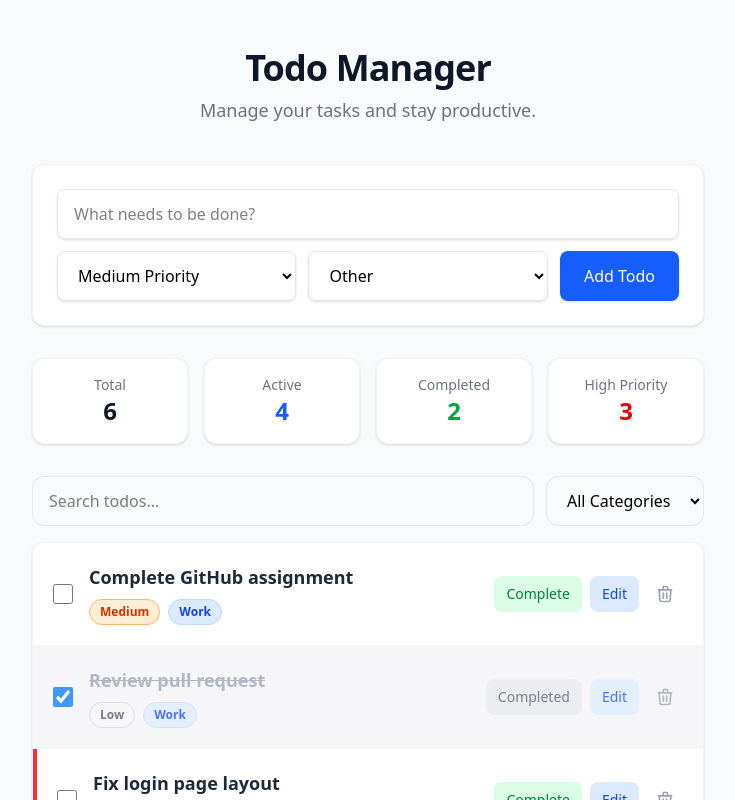
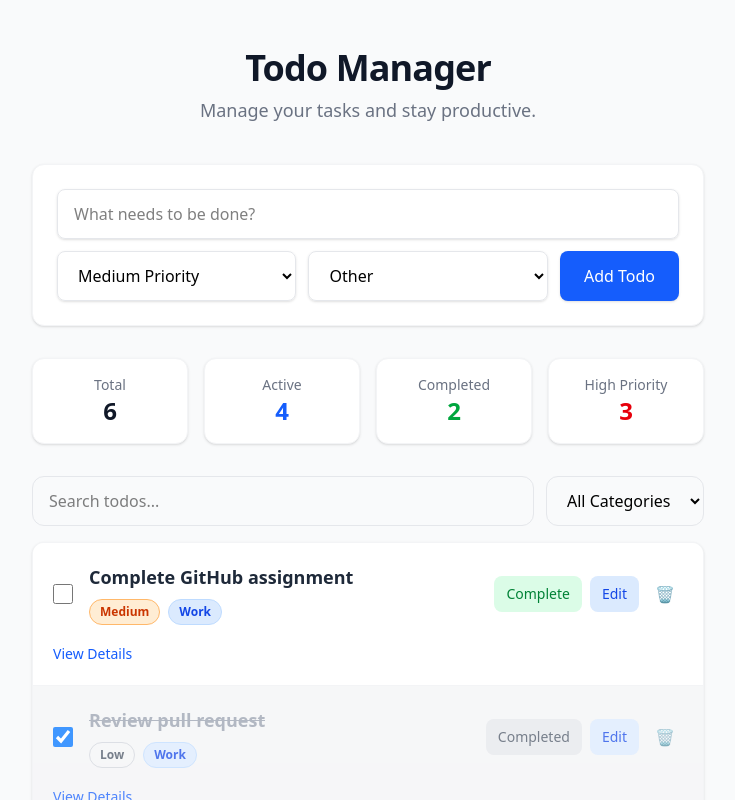
Before and after one commit to barivivek12/todo-app, a React (Vite) app: page / in a window 1280 px wide. Shown: the top 800 px of the page, without its empty margins (272-1007 px from the left). Built offline with nearby package versions, Linux system fonts and the light colour scheme.

Commit message:
Add todo activity history

```diff
--- a/src/App.jsx
+++ b/src/App.jsx
@@ -47,8 +47,37 @@ const initialTodos = [
   },
 ]
 
+const initialActivities = initialTodos.reduce((activities, todo) => {
+  activities[todo.id] = [
+    {
+      id: `${todo.id}-created`,
+      action: 'Todo created',
+      timestamp: new Date().toLocaleString(),
+    },
+  ]
+
+  return activities
+}, {})
+
 function App() {
   const [todos, setTodos] = useState(initialTodos)
+  const [activities, setActivities] = useState(initialActivities)
+
+  const addActivity = (todoId, action) => {
+    const newActivity = {
+      id: Date.now(),
+      action,
+      timestamp: new Date().toLocaleString(),
+    }
+
+    setActivities((currentActivities) => ({
+      ...currentActivities,
+      [todoId]: [
+        ...(currentActivities[todoId] || []),
+        newActivity,
+      ],
+    }))
+  }
 
   const addTodo = (title, priority, category) => {
     const newTodo = {
@@ -59,34 +88,76 @@ function App() {
       category,
     }
 
-    setTodos([newTodo, ...todos])
+    setTodos((currentTodos) => [newTodo, ...currentTodos])
+
+    setActivities((currentActivities) => ({
+      ...currentActivities,
+      [newTodo.id]: [
+        {
+          id: `${newTodo.id}-created`,
+          action: 'Todo created',
+          timestamp: new Date().toLocaleString(),
+        },
+      ],
+    }))
   }
 
   const toggleTodo = (id) => {
-    setTodos(
-      todos.map((todo) =>
-        todo.id === id
-          ? { ...todo, completed: !todo.completed }
-          : todo
+    const todo = todos.find((item) => item.id === id)
+
+    if (!todo) return
+
+    const newCompletedState = !todo.completed
+
+    setTodos((currentTodos) =>
+      currentTodos.map((item) =>
+        item.id === id
+          ? { ...item, completed: newCompletedState }
+          : item
       )
+    )
+
+    if (newCompletedState) {
+      addActivity(id, 'Todo completed')
+    }
+  }
+
+  const deleteTodo = (id) => {
+    addActivity(id, 'Todo deleted')
+
+    setTodos((currentTodos) =>
+      currentTodos.filter((todo) => todo.id !== id)
     )
   }
 
-  const deleteTodo = (id) => {
-    setTodos(todos.filter((todo) => todo.id !== id))
-  }
+  const editTodo = (id, updatedData) => {
+    const oldTodo = todos.find((todo) => todo.id === id)
 
-  const editTodo = (id, updatedData) => {
-    setTodos(
-      todos.map((todo) =>
+    if (!oldTodo) return
+
+    setTodos((currentTodos) =>
+      currentTodos.map((todo) =>
         todo.id === id
           ? { ...todo, ...updatedData }
           : todo
       )
     )
+
+    addActivity(id, 'Todo edited')
+
+    if (
+      oldTodo.priority !== updatedData.priority
+    ) {
+      addActivity(id, 'Priority changed')
+    }
+
+    if (
+      oldTodo.category !== updatedData.category
+    ) {
+      addActivity(id, 'Category changed')
+    }
   }
 
-  // Todo statistics
   const totalTodos = todos.length
 
   const completedTodos = todos.filter(
@@ -142,7 +213,9 @@ function App() {
           </div>
 
           <div className="bg-white rounded-xl shadow-sm border border-gray-100 p-4 text-center">
-            <p className="text-sm text-gray-500">High Priority</p>
+            <p className="text-sm text-gray-500">
+              High Priority
+            </p>
             <p className="text-2xl font-bold text-red-600">
               {highPriorityTodos}
             </p>
@@ -154,6 +227,7 @@ function App() {
           onToggleTodo={toggleTodo}
           onDeleteTodo={deleteTodo}
           onEditTodo={editTodo}
+          activities={activities}
         />
       </div>
     </div>
--- a/src/components/TodoItem.jsx
+++ b/src/components/TodoItem.jsx
@@ -1,7 +1,14 @@
 import { useState } from 'react'
 
-function TodoItem({ todo, onToggle, onDelete, onEdit }) {
+function TodoItem({
+  todo,
+  onToggle,
+  onDelete,
+  onEdit,
+  activities,
+}) {
   const [isEditing, setIsEditing] = useState(false)
+  const [showDetails, setShowDetails] = useState(false)
 
   const [editTitle, setEditTitle] = useState(todo.title)
   const [editPriority, setEditPriority] = useState(
@@ -59,12 +66,9 @@ function TodoItem({ todo, onToggle, onDelete, onEdit }) {
   if (isEditing) {
     return (
       <li
-        className={`p-5 bg-white ${
-          highPriorityIndicator
-        }`}
+        className={`p-5 bg-white ${highPriorityIndicator}`}
       >
         <div className="flex flex-col gap-3">
-          {/* Title */}
           <input
             type="text"
             value={editTitle}
@@ -73,7 +77,6 @@ function TodoItem({ todo, onToggle, onDelete, onEdit }) {
             autoFocus
           />
 
-          {/* Priority and Category */}
           <div className="flex flex-col sm:flex-row gap-3">
             <select
               value={editPriority}
@@ -96,7 +99,6 @@ function TodoItem({ todo, onToggle, onDelete, onEdit }) {
             </select>
           </div>
 
-          {/* Save / Cancel */}
           <div className="flex justify-end gap-2">
             <button
               type="button"
@@ -121,15 +123,14 @@ function TodoItem({ todo, onToggle, onDelete, onEdit }) {
 
   return (
     <li
-      className={`flex items-center justify-between p-5 transition-colors group ${
+      className={`p-5 transition-colors group ${
         todo.completed
           ? 'bg-gray-100 opacity-75'
           : 'bg-white hover:bg-gray-50'
       } ${highPriorityIndicator}`}
     >
-      {/* Todo information */}
+      <div className="flex items-center justify-between">
         <div className="flex items-center flex-1 min-w-0 gap-4">
-        <div className="relative flex items-center justify-center">
           <input
             type="checkbox"
             checked={todo.completed}
@@ -137,11 +138,10 @@ function TodoItem({ todo, onToggle, onDelete, onEdit }) {
             className="w-5 h-5 rounded border-gray-300 text-blue-600 focus:ring-blue-500 cursor-pointer"
             aria-label={`Complete ${todo.title}`}
           />
-        </div>
 
           <div className="flex flex-col gap-2 min-w-0">
             <span
-            className={`text-lg font-semibold truncate transition-all duration-200 ${
+              className={`text-lg font-semibold truncate ${
                 todo.completed
                   ? 'text-gray-400 line-through'
                   : 'text-gray-800'
@@ -170,11 +170,10 @@ function TodoItem({ todo, onToggle, onDelete, onEdit }) {
           </div>
         </div>
 
-      {/* Actions */}
         <div className="flex items-center gap-2 ml-4">
           <button
             onClick={onToggle}
-          className={`px-3 py-2 rounded-lg text-sm font-medium transition-colors ${
+            className={`px-3 py-2 rounded-lg text-sm font-medium ${
               todo.completed
                 ? 'bg-gray-200 text-gray-600 hover:bg-gray-300'
                 : 'bg-green-100 text-green-700 hover:bg-green-200'
@@ -185,7 +184,7 @@ function TodoItem({ todo, onToggle, onDelete, onEdit }) {
 
           <button
             onClick={startEditing}
-          className="px-3 py-2 bg-blue-100 text-blue-700 hover:bg-blue-200 rounded-lg text-sm font-medium transition-colors"
+            className="px-3 py-2 bg-blue-100 text-blue-700 hover:bg-blue-200 rounded-lg text-sm font-medium"
           >
             Edit
           </button>
@@ -195,25 +194,59 @@ function TodoItem({ todo, onToggle, onDelete, onEdit }) {
               e.stopPropagation()
               onDelete()
             }}
-          className="p-2 text-gray-400 hover:text-red-600 hover:bg-red-50 rounded-lg transition-all focus:outline-none focus:ring-2 focus:ring-red-500"
+            className="p-2 text-gray-400 hover:text-red-600 hover:bg-red-50 rounded-lg"
             aria-label="Delete todo"
             title="Delete"
           >
-          <svg
-            xmlns="http://www.w3.org/2000/svg"
-            className="h-5 w-5"
-            fill="none"
-            viewBox="0 0 24 24"
-            stroke="currentColor"
+            🗑️
+          </button>
+        </div>
+      </div>
+
+      {/* Details / Activity */}
+      <div className="mt-4">
+        <button
+          type="button"
+          onClick={() => setShowDetails(!showDetails)}
+          className="text-sm font-medium text-blue-600 hover:text-blue-800"
         >
-            <path
-              strokeLinecap="round"
-              strokeLinejoin="round"
-              strokeWidth={2}
-              d="M19 7l-.867 12.142A2 2 0 0116.138 21H7.862a1.995 1.995 0 01-1.995-1.858L5 7m5 4v6m4-6v6m1-10V4a1 1 0 00-1-1h-4v3M4 7h16"
-            />
-          </svg>
+          {showDetails ? 'Hide Details' : 'View Details'}
         </button>
+
+        {showDetails && (
+          <div className="mt-3 bg-gray-50 rounded-lg p-4 border border-gray-200">
+            <h4 className="font-semibold text-gray-800 mb-3">
+              Activity History
+            </h4>
+
+            {activities.length === 0 ? (
+              <p className="text-sm text-gray-500">
+                No activity recorded.
+              </p>
+            ) : (
+              <div className="space-y-3">
+                {[...activities].reverse().map((activity) => (
+                  <div
+                    key={activity.id}
+                    className="flex items-start gap-3"
+                  >
+                    <div className="w-2 h-2 mt-2 rounded-full bg-blue-500" />
+
+                    <div>
+                      <p className="text-sm font-medium text-gray-800">
+                        {activity.action}
+                      </p>
+
+                      <p className="text-xs text-gray-500">
+                        {activity.timestamp}
+                      </p>
+                    </div>
+                  </div>
+                ))}
+              </div>
+            )}
+          </div>
+        )}
       </div>
     </li>
   )
--- a/src/components/TodoList.jsx
+++ b/src/components/TodoList.jsx
@@ -6,6 +6,7 @@ function TodoList({
   onToggleTodo,
   onDeleteTodo,
   onEditTodo,
+  activities,
 }) {
   const [searchTerm, setSearchTerm] = useState('')
   const [categoryFilter, setCategoryFilter] = useState('All')
@@ -83,6 +84,7 @@ function TodoList({
                 onEdit={(updatedData) =>
                   onEditTodo(todo.id, updatedData)
                 }
+                activities={activities[todo.id] || []}
               />
             ))}
           </ul>
```
Lines whose indentation alone changed are shown as unchanged.
